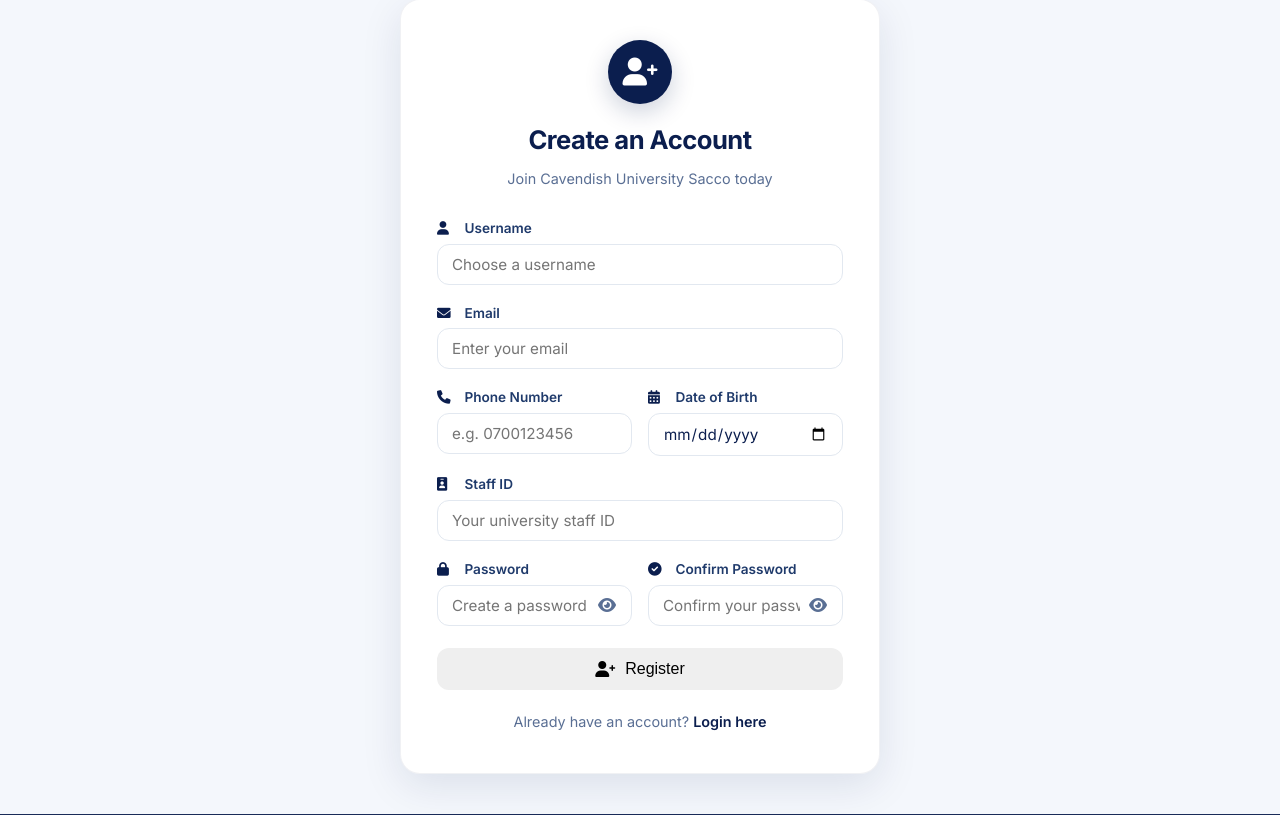
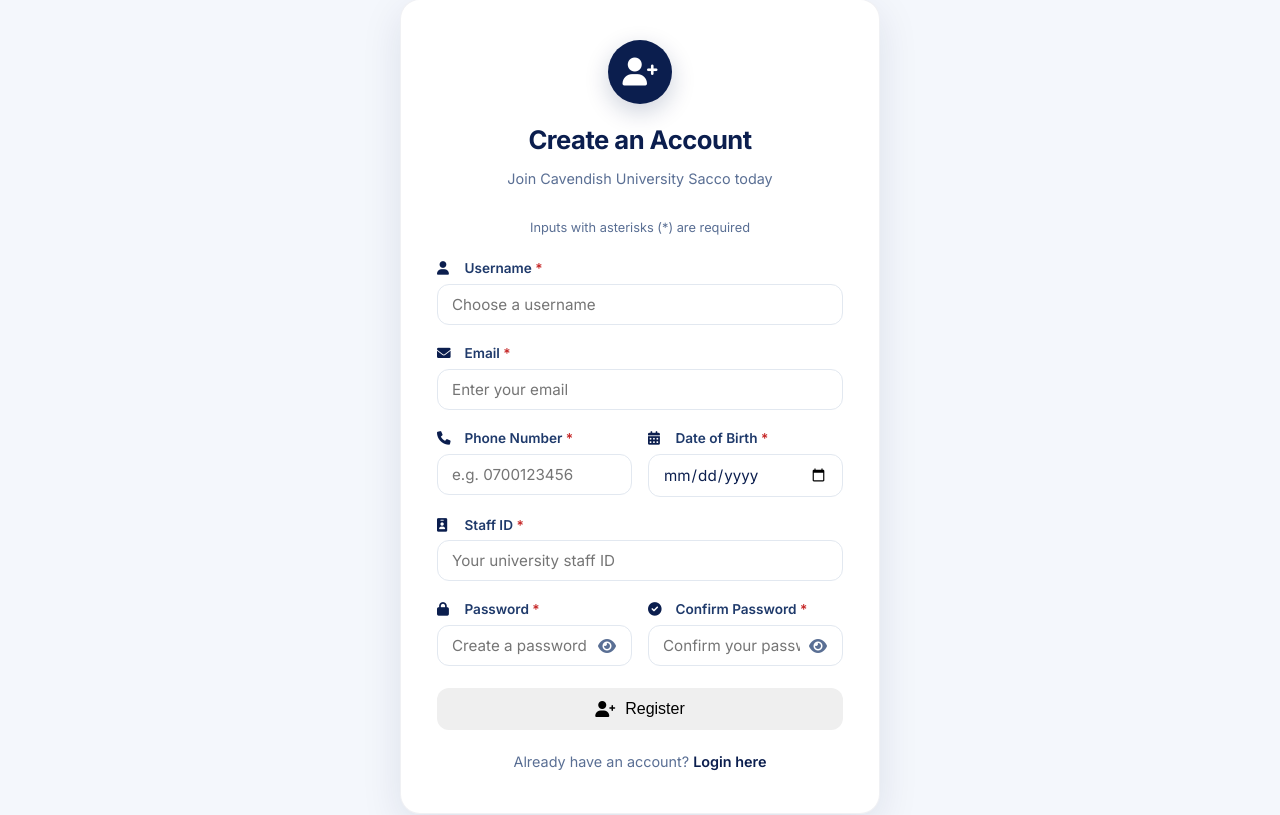
Before and after one commit to aimconsortium/cuusacco, a Django app: page /register/ in a window 1280 px wide. Shown: the part 117-932 px from the top of the page. Run offline with Django 5.2, Linux system fonts and the light colour scheme.

Commit message:
Mark required fields with red asterisks on registration form
Adds a note at top explaining the convention since every field on
this form is currently required.

Co-Authored-By: Claude Sonnet 5 <noreply@anthropic.com>

```diff
--- a/sacco/templates/sacco/register.html
+++ b/sacco/templates/sacco/register.html
@@ -74,6 +74,17 @@
         color: var(--text-muted);
         font-size: 0.9rem;
         margin: 6px 0 0;
+    }
+
+    .register-card .required-note {
+        color: var(--text-muted);
+        font-size: 0.8rem;
+        text-align: center;
+        margin: 0 0 20px;
+    }
+
+    .register-card .required-asterisk {
+        color: #C62828;
     }
 
     /* Form styling */
@@ -214,45 +225,46 @@
         <p>Join Cavendish University Sacco today</p>
     </div>
 
+    <p class="required-note">Inputs with asterisks (*) are required</p>
 
     <form action="{% url 'register' %}" method="post">
         {% csrf_token %}
         <div class="form-group">
-            <label for="username"><i class="fas fa-user"></i> Username</label>
+            <label for="username"><i class="fas fa-user"></i> Username <span class="required-asterisk">*</span></label>
             <input type="text" id="username" name="username" placeholder="Choose a username" required>
         </div>
 
         <div class="form-group">
-            <label for="email"><i class="fas fa-envelope"></i> Email</label>
+            <label for="email"><i class="fas fa-envelope"></i> Email <span class="required-asterisk">*</span></label>
             <input type="email" id="email" name="email" placeholder="Enter your email" required>
         </div>
 
         <div class="form-row">
             <div class="form-group">
-                <label for="phone_number"><i class="fas fa-phone"></i> Phone Number</label>
+                <label for="phone_number"><i class="fas fa-phone"></i> Phone Number <span class="required-asterisk">*</span></label>
                 <input type="text" id="phone_number" name="phone_number" placeholder="e.g. 0700123456" required>
             </div>
             <div class="form-group">
-                <label for="date_of_birth"><i class="fas fa-calendar-alt"></i> Date of Birth</label>
+                <label for="date_of_birth"><i class="fas fa-calendar-alt"></i> Date of Birth <span class="required-asterisk">*</span></label>
                 <input type="date" id="date_of_birth" name="date_of_birth" required>
             </div>
         </div>
 
         <div class="form-group">
-            <label for="staff_id"><i class="fas fa-id-badge"></i> Staff ID</label>
+            <label for="staff_id"><i class="fas fa-id-badge"></i> Staff ID <span class="required-asterisk">*</span></label>
             <input type="text" id="staff_id" name="staff_id" placeholder="Your university staff ID" required>
         </div>
 
         <div class="form-row">
             <div class="form-group">
-                <label for="password"><i class="fas fa-lock"></i> Password</label>
+                <label for="password"><i class="fas fa-lock"></i> Password <span class="required-asterisk">*</span></label>
                 <div class="password-wrapper">
                     <input type="password" id="password" name="password" placeholder="Create a password" required>
                     <button type="button" class="password-toggle" onclick="togglePasswordVisibility(this)" aria-label="Toggle password visibility" tabindex="-1"><i class="fas fa-eye"></i></button>
                 </div>
             </div>
             <div class="form-group">
-                <label for="password_confirm"><i class="fas fa-check-circle"></i> Confirm Password</label>
+                <label for="password_confirm"><i class="fas fa-check-circle"></i> Confirm Password <span class="required-asterisk">*</span></label>
                 <div class="password-wrapper">
                     <input type="password" id="password_confirm" name="password_confirm" placeholder="Confirm your password" required>
                     <button type="button" class="password-toggle" onclick="togglePasswordVisibility(this)" aria-label="Toggle password visibility" tabindex="-1"><i class="fas fa-eye"></i></button>
```
